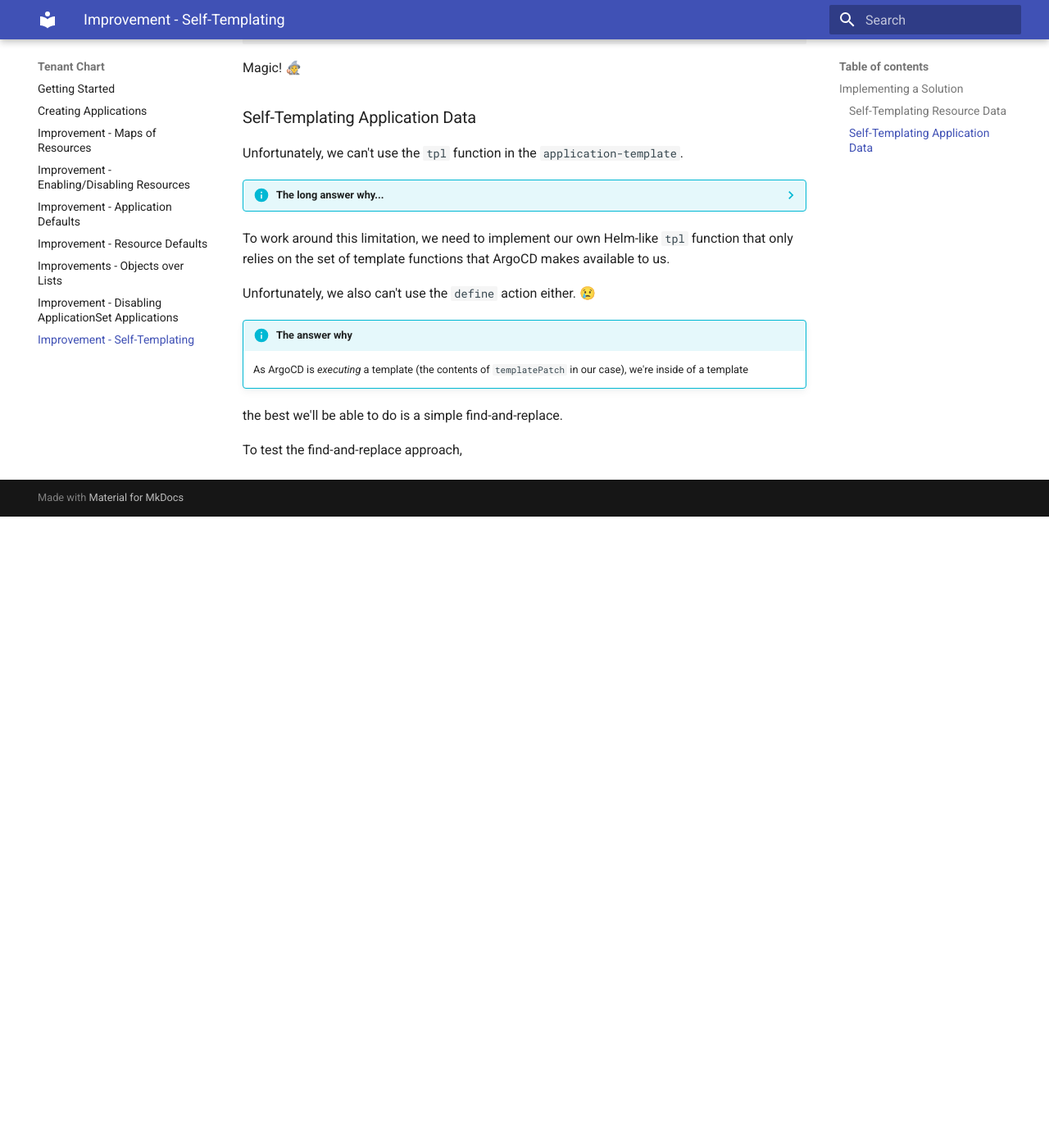
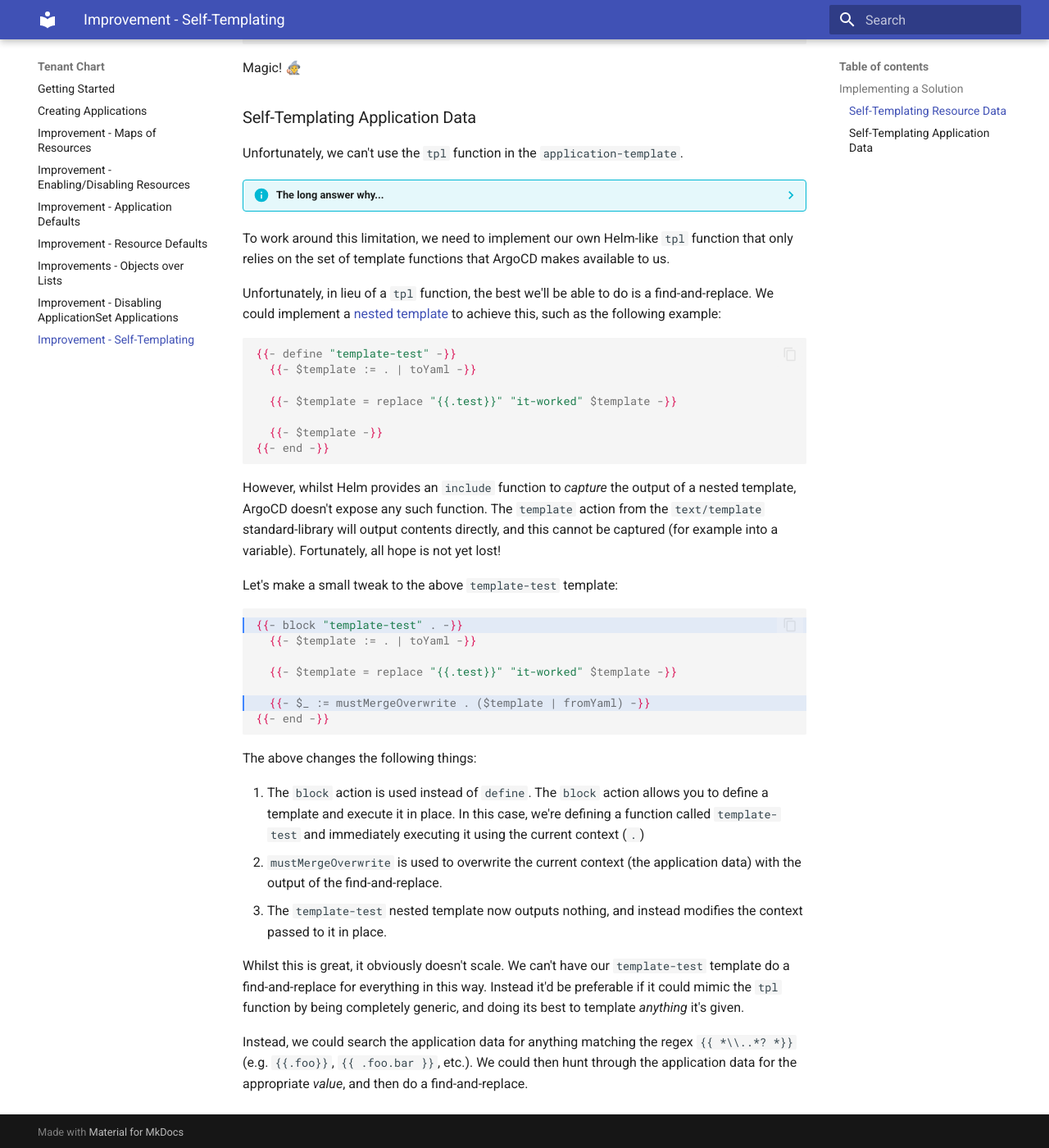
Before and after one commit to tombulled/tenant, an MkDocs documentation site: the page built from docs/09-improvement-self-templating.md, in a window 1280 px wide and 1400 px high, scrolled down 4433 px. Shown: the whole window at 82% size. Built offline with MkDocs 1.6.1 and Material for MkDocs 9.7.7, drawn with Linux system fonts in a browser that asks for light colours; before the commit the page ends 5063 px from its top, so only the background shows below that.

Commit message:
feat: start documenting the magical find-and-replace

````diff
--- a/docs/09-improvement-self-templating.md
+++ b/docs/09-improvement-self-templating.md
@@ -228,12 +228,40 @@ Unfortunately, we can't use the `tpl` function in the `application-template`.
 
 To work around this limitation, we need to implement our own Helm-like `tpl` function that only relies on the set of template functions that ArgoCD makes available to us.
 
-Unfortunately, we also can't use the `define` action either. :cry:
+Unfortunately, in lieu of a `tpl` function, the best we'll be able to do is a find-and-replace. We could implement a [nested template](https://pkg.go.dev/text/template#hdr-Nested_template_definitions) to achieve this, such as the following example:
 
-!!! info "The answer why"
+```smarty
+{{- define "template-test" -}}
+  {{- $template := . | toYaml -}}
 
-	As ArgoCD is *executing* a template (the contents of `templatePatch` in our case), we're inside of a template
+  {{- $template = replace "{{.test}}" "it-worked" $template -}}
 
-the best we'll be able to do is a simple find-and-replace.
+  {{- $template -}}
+{{- end -}}
+```
 
-To test the find-and-replace approach,
+However, whilst Helm provides an `include` function to *capture* the output of a nested template, ArgoCD doesn't expose any such function.
+The `template` action from the `text/template` standard-library will output contents directly, and this cannot be captured (for example into a variable).
+Fortunately, all hope is not yet lost!
+
+Let's make a small tweak to the above `template-test` template:
+
+```smarty hl_lines="1 6"
+{{- block "template-test" . -}}
+  {{- $template := . | toYaml -}}
+
+  {{- $template = replace "{{.test}}" "it-worked" $template -}}
+
+  {{- $_ := mustMergeOverwrite . ($template | fromYaml) -}}
+{{- end -}}
+```
+
+The above changes the following things:
+
+1. The `block` action is used instead of `define`. The `block` action allows you to define a template and execute it in place. In this case, we're defining a function called `template-test` and immediately executing it using the current context (`.`)
+1. `mustMergeOverwrite` is used to overwrite the current context (the application data) with the output of the find-and-replace.
+1. The `template-test` nested template now outputs nothing, and instead modifies the context passed to it in place.
+
+Whilst this is great, it obviously doesn't scale. We can't have our `template-test` template do a find-and-replace for everything in this way. Instead it'd be preferable if it could mimic the `tpl` function by being completely generic, and doing its best to template *anything* it's given.
+
+Instead, we could search the application data for anything matching the regex `{{ *\\..*? *}}` (e.g. `{{.foo}}`, `{{ .foo.bar }}`, etc.). We could then hunt through the application data for the appropriate *value*, and then do a find-and-replace.
````
